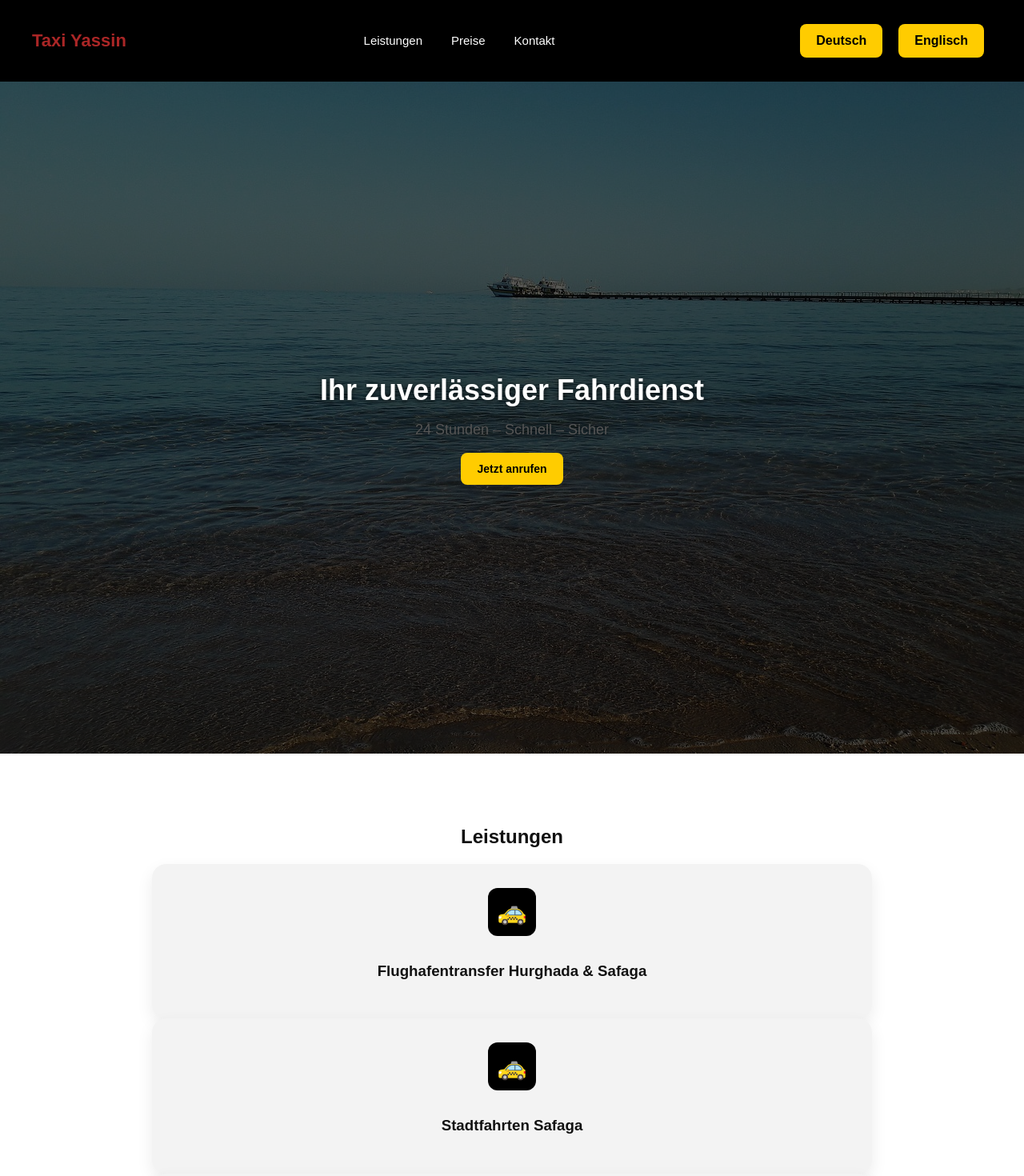
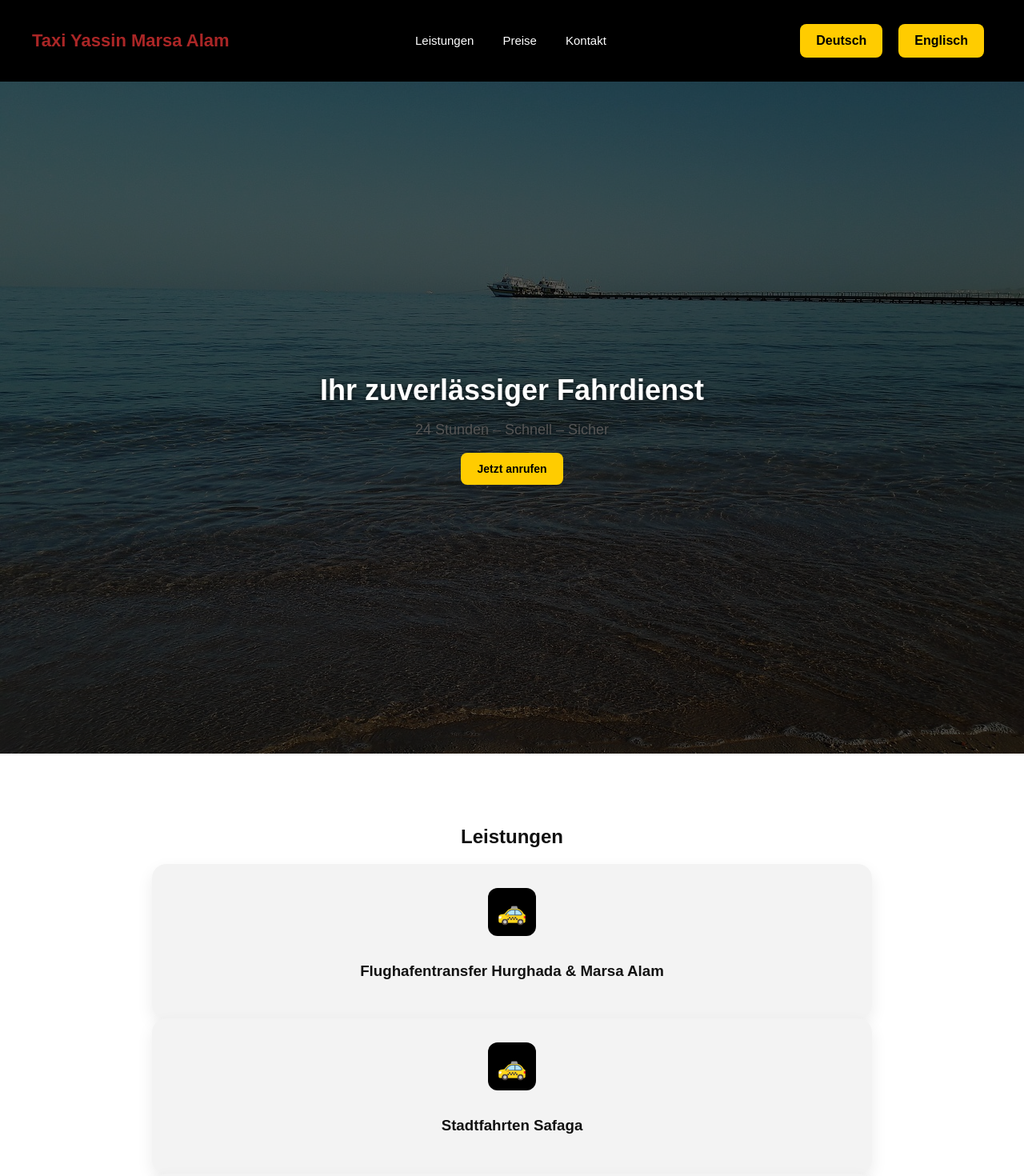
Before and after one commit to Sameh-Hamdalla/Taxi-Firma, a React (Vite) app in the folder taxi-firma/: page / in a window 1280 px wide. Shown: the top 1470 px of the page at 80% size. Built offline with nearby package versions, Linux system fonts and the light colour scheme.

Commit message:
Update translations for Marsa Alam

```diff
--- a/taxi-firma/src/translations.ts
+++ b/taxi-firma/src/translations.ts
@@ -2,7 +2,7 @@ export const translations = {
 
   de: {
 
-    title: "Taxi Yassin",
+    title: "Taxi Yassin Marsa Alam",
 
     nav: {
       leistungen: "Leistungen",
@@ -19,7 +19,7 @@ export const translations = {
     leistungen: {
       title: "Leistungen",
       list: [
-        "Flughafentransfer Hurghada & Safaga",
+        "Flughafentransfer Hurghada & Marsa Alam",
         "Stadtfahrten Safaga",
         "Gruppenfahrten",
         "Krankenfahrten",
@@ -74,7 +74,7 @@ export const translations = {
 
   en: {
 
-    title: "Taxi Yassin",
+    title: "Taxi Yassin Marsa Alam",
 
     nav: {
       leistungen: "Services",
@@ -91,7 +91,7 @@ export const translations = {
     leistungen: {
       title: "Services",
       list: [
-        "Airport transfer Hurghada & Safaga",
+        "Airport transfer Hurghada & Marsa Alam",
         "City tours Safaga",
         "Group tours",
         "Medical trips",
```
